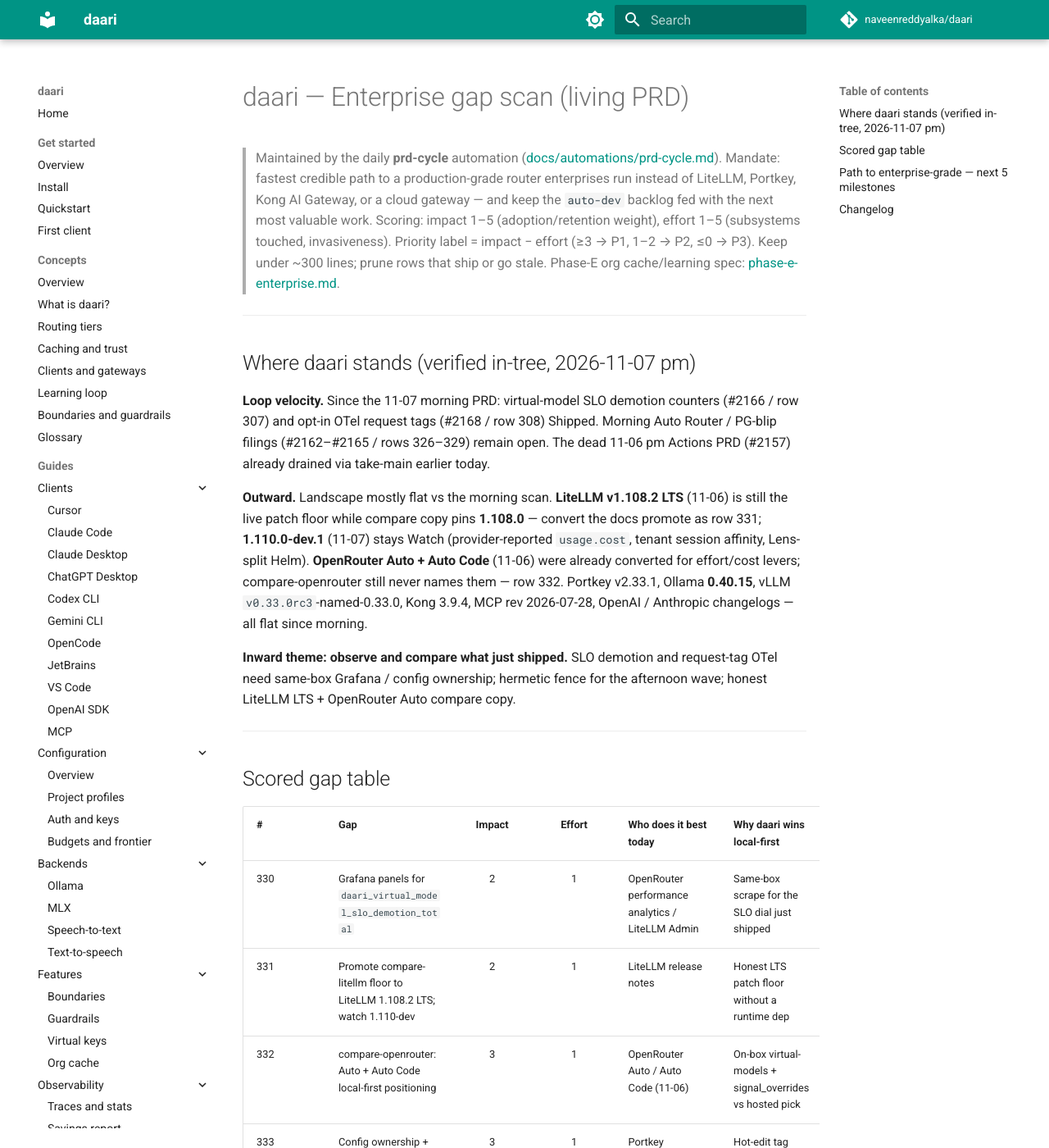
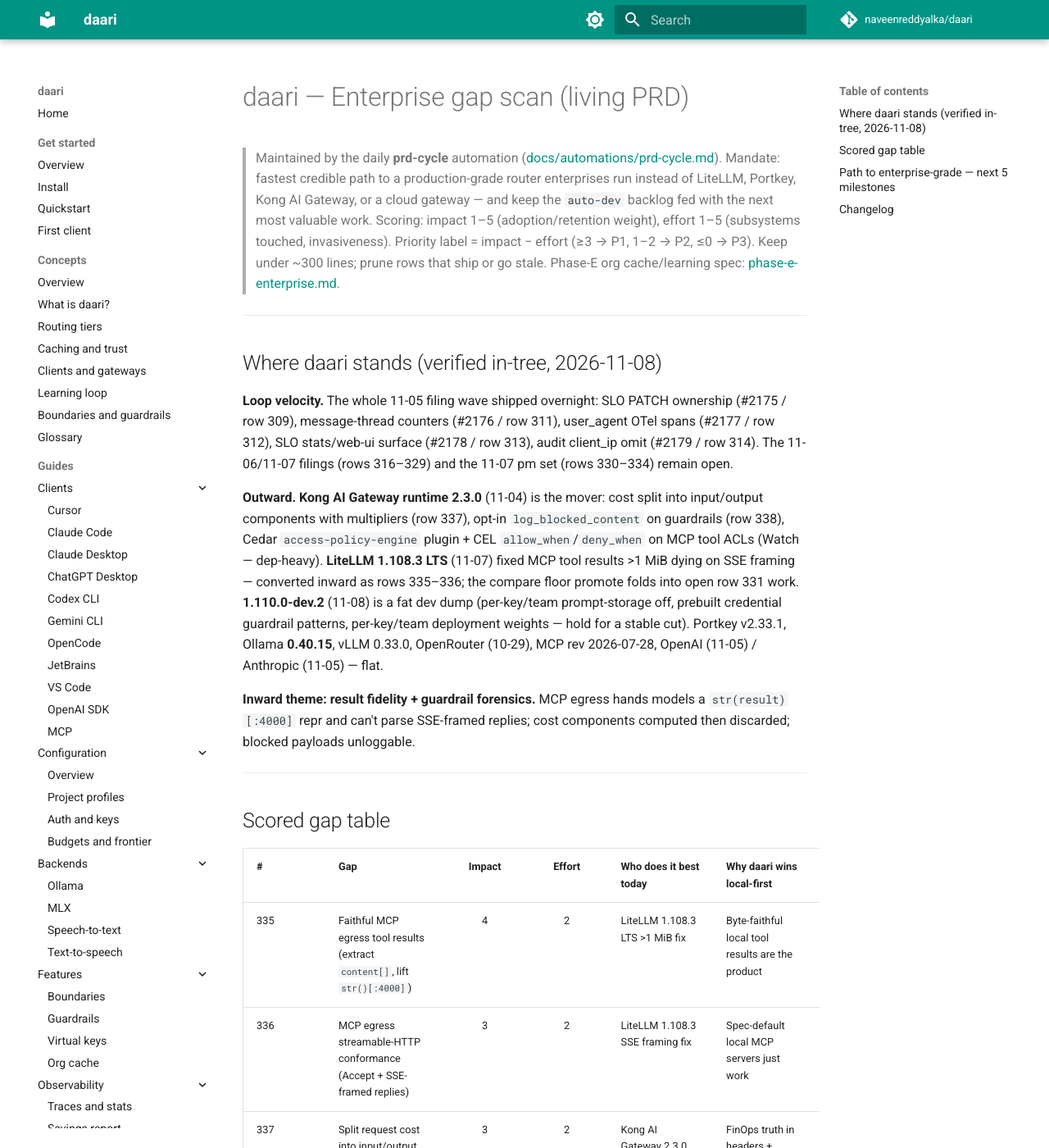
Before and after one commit to naveenreddyalka/daari, an MkDocs documentation site: the page built from docs/prd/ENTERPRISE.md, in a window 1280 px wide and 1400 px high. Shown: the whole window at 82% size. Built offline with MkDocs 1.6.1 and Material for MkDocs 9.7.7, drawn with Linux system fonts in a browser that asks for light colours; comment, search, counter and statistics services are not loaded; some of the changed text lies outside the part shown.

Commit message:
docs(prd): 2026-11-08 tool-result fidelity and Kong AI Gateway 2.3.0 parity
Marked rows 309, 311-314 Shipped (PRs 2175-2179). Outward: Kong AI
Gateway runtime 2.3.0 (cost split, log_blocked_content, Cedar/CEL to
Watch); LiteLLM 1.108.3 LTS MCP large-result SSE fix; 1.110.0-dev.2 to
Watch. Inward: MCP egress repr-truncates tool results at 4000 chars and
cannot parse SSE framing. Filed rows 335-339.

Co-authored-by: Naveen Reddy Alka <naveenreddyalka@users.noreply.github.com>

```diff
--- a/docs/prd/ENTERPRISE.md
+++ b/docs/prd/ENTERPRISE.md
@@ -11,27 +11,29 @@
 
 ---
 
-## Where daari stands (verified in-tree, 2026-11-07 pm)
+## Where daari stands (verified in-tree, 2026-11-08)
 
-**Loop velocity.** Since the 11-07 morning PRD: virtual-model SLO demotion
-counters (#2166 / row 307) and opt-in OTel request tags (#2168 / row 308)
-Shipped. Morning Auto Router / PG-blip filings (#2162–#2165 / rows 326–329)
-remain open. The dead 11-06 pm Actions PRD (#2157) already drained via
-take-main earlier today.
+**Loop velocity.** The whole 11-05 filing wave shipped overnight: SLO PATCH
+ownership (#2175 / row 309), message-thread counters (#2176 / row 311),
+user_agent OTel spans (#2177 / row 312), SLO stats/web-ui surface (#2178 /
+row 313), audit client_ip omit (#2179 / row 314). The 11-06/11-07 filings
+(rows 316–329) and the 11-07 pm set (rows 330–334) remain open.
 
-**Outward.** Landscape mostly flat vs the morning scan. **LiteLLM v1.108.2
-LTS** (11-06) is still the live patch floor while compare copy pins
-**1.108.0** — convert the docs promote as row 331; **1.110.0-dev.1**
-(11-07) stays Watch (provider-reported `usage.cost`, tenant session
-affinity, Lens-split Helm). **OpenRouter Auto + Auto Code** (11-06) were
-already converted for effort/cost levers; compare-openrouter still never
-names them — row 332. Portkey v2.33.1, Ollama **0.40.15**, vLLM
-`v0.33.0rc3`-named-0.33.0, Kong 3.9.4, MCP rev 2026-07-28, OpenAI /
-Anthropic changelogs — all flat since morning.
+**Outward.** **Kong AI Gateway runtime 2.3.0** (11-04) is the mover: cost
+split into input/output components with multipliers (row 337), opt-in
+`log_blocked_content` on guardrails (row 338), Cedar `access-policy-engine`
+plugin + CEL `allow_when`/`deny_when` on MCP tool ACLs (Watch — dep-heavy).
+**LiteLLM 1.108.3 LTS** (11-07) fixed MCP tool results >1 MiB dying on SSE
+framing — converted inward as rows 335–336; the compare floor promote folds
+into open row 331 work. **1.110.0-dev.2** (11-08) is a fat dev dump
+(per-key/team prompt-storage off, prebuilt credential guardrail patterns,
+per-key/team deployment weights — hold for a stable cut). Portkey v2.33.1,
+Ollama **0.40.15**, vLLM 0.33.0, OpenRouter (10-29), MCP rev 2026-07-28,
+OpenAI (11-05) / Anthropic (11-05) — flat.
 
-**Inward theme: observe and compare what just shipped.** SLO demotion and
-request-tag OTel need same-box Grafana / config ownership; hermetic fence
-for the afternoon wave; honest LiteLLM LTS + OpenRouter Auto compare copy.
+**Inward theme: result fidelity + guardrail forensics.** MCP egress hands
+models a `str(result)[:4000]` repr and can't parse SSE-framed replies;
+cost components computed then discarded; blocked payloads unloggable.
 
 ---
 
@@ -39,8 +41,13 @@
 
 | # | Gap | Impact | Effort | Who does it best today | Why daari wins local-first | Action |
 |---|-----|:--:|:--:|------------------------|----------------------------|--------|
+| 335 | Faithful MCP egress tool results (extract `content[]`, lift `str()[:4000]`) | 4 | 2 | LiteLLM 1.108.3 LTS >1 MiB fix | Byte-faithful local tool results are the product | Filed [#2180](https://github.com/naveenreddyalka/daari/issues/2180) |
+| 336 | MCP egress streamable-HTTP conformance (Accept + SSE-framed replies) | 3 | 2 | LiteLLM 1.108.3 SSE framing fix | Spec-default local MCP servers just work | Filed [#2181](https://github.com/naveenreddyalka/daari/issues/2181) |
+| 337 | Split request cost into input/output components everywhere cost shows | 3 | 2 | Kong AI Gateway 2.3.0 analytics | FinOps truth in headers + operator-owned OTel, no SaaS | Filed [#2182](https://github.com/naveenreddyalka/daari/issues/2182) |
+| 338 | Opt-in `guardrails.log_blocked_content` for block forensics | 3 | 2 | Kong 2.3.0 `log_blocked_content` | Blocked payloads stay in the on-box event store | Filed [#2183](https://github.com/naveenreddyalka/daari/issues/2183) |
+| 339 | Integration fence for the 11-07/11-08 overnight wave | 2 | 2 | — (testability) | Hermetic proof: SLO PATCH/UI, threads, UA spans, IP omit | Filed [#2184](https://github.com/naveenreddyalka/daari/issues/2184) |
 | 330 | Grafana panels for `daari_virtual_model_slo_demotion_total` | 2 | 1 | OpenRouter performance analytics / LiteLLM Admin | Same-box scrape for the SLO dial just shipped | Filed [#2169](https://github.com/naveenreddyalka/daari/issues/2169) |
-| 331 | Promote compare-litellm floor to LiteLLM 1.108.2 LTS; watch 1.110-dev | 2 | 1 | LiteLLM release notes | Honest LTS patch floor without a runtime dep | Filed [#2170](https://github.com/naveenreddyalka/daari/issues/2170) |
+| 331 | Promote compare-litellm floor to the live LTS (1.108.3 as of 11-07) | 2 | 1 | LiteLLM release notes | Honest LTS patch floor without a runtime dep | Filed [#2170](https://github.com/naveenreddyalka/daari/issues/2170) |
 | 332 | compare-openrouter: Auto + Auto Code local-first positioning | 3 | 1 | OpenRouter Auto / Auto Code (11-06) | On-box virtual-models + signal_overrides vs hosted pick | Filed [#2171](https://github.com/naveenreddyalka/daari/issues/2171) |
 | 333 | Config ownership + PATCH for `observability.otel_include_request_tags` | 3 | 1 | Portkey Complete Logs / LiteLLM tag dashboards | Hot-edit tag export on operator-owned OTel | Filed [#2172](https://github.com/naveenreddyalka/daari/issues/2172) |
 | 334 | Integration fence for the 11-07 afternoon wave | 2 | 2 | — (testability) | Hermetic proof: SLO demotion Prom + OTel request tags | Filed [#2173](https://github.com/naveenreddyalka/daari/issues/2173) |
@@ -58,13 +65,9 @@
 | 318 | AutoTrust (`autotrust-jev`) local decision-model family | 3 | 2 | Ollama 0.40.15 / Portkey Clef decisions | Decisions stay on-box with budgets, guardrails, audit | Filed [#2146](https://github.com/naveenreddyalka/daari/issues/2146) |
 | 319 | MiMo V2.6 L4 code/agent recipe | 3 | 1 | Ollama 0.40.15 | Agent loops on a 9B local tier, frontier only on escalation | Filed [#2147](https://github.com/naveenreddyalka/daari/issues/2147) |
 | 320 | Integration fence for the 11-05/11-06 overnight wave | 2 | 2 | — (testability) | Hermetic proof: temp omit, rate kinds, show limits, rotation | Filed [#2148](https://github.com/naveenreddyalka/daari/issues/2148) |
-| 311 | Stats/Prom for Anthropic message-threads create/continue/soft-ignore | 3 | 1 | Anthropic Claude Platform / Claude Code | Chart L6 thread pressure vs local fail-closed on-box | Filed [#2133](https://github.com/naveenreddyalka/daari/issues/2133) |
-| 312 | Opt-in `user_agent` on OTel GenAI spans | 3 | 1 | Portkey v2.33.0 Complete Logs | IDE/agent attribution in operator-owned OTel | Filed [#2134](https://github.com/naveenreddyalka/daari/issues/2134) |
-| 313 | Admin + web-ui surface for `virtual_model_latency_slo_ms` | 3 | 1 | OpenRouter performance analytics / LiteLLM Admin | Same-box console for the SLO dial selection already uses | Filed [#2135](https://github.com/naveenreddyalka/daari/issues/2135) |
-| 314 | Opt-in omit requester `client_ip` from enterprise audit | 3 | 2 | LiteLLM 1.108.0 `disable_requester_ip_address_logging` | Privacy dial on operator-owned audit disk | Shipped ([#2136](https://github.com/naveenreddyalka/daari/issues/2136)) |
+| 309, 311–314 | SLO PATCH + console; message-thread Prom; UA spans; audit IP omit | 3 | 1–2 | LiteLLM / Portkey / Anthropic / OpenRouter | Governance + privacy dials on the same-box console | Shipped (#2175–#2179) |
 | 315 | Integration fence for the 11-04 / 11-05 morning wave | 2 | 2 | — (testability) | Hermetic proof: threads, tags, SLO, OTel cost, TPD UI | Filed [#2137](https://github.com/naveenreddyalka/daari/issues/2137) |
 | 307, 308 | SLO demotion Prom/stats; opt-in request tags on OTel GenAI spans | 3 | 1 | OpenRouter / Portkey Complete Logs | Operator-owned traces next to local-tier cost attrs | Shipped (#2166, #2168) |
-| 309 | Config ownership + PATCH for `routing.virtual_model_latency_slo_ms` | 3 | 1 | LiteLLM / OpenRouter control planes | Hot-edit SLO ms without restart | Filed [#2125](https://github.com/naveenreddyalka/daari/issues/2125) |
 | 310 | Integration fence for the 11-03 overnight / 11-04 morning wave | 2 | 2 | — (testability) | Hermetic proof: prior overnight dials | Filed [#2126](https://github.com/naveenreddyalka/daari/issues/2126) |
 | 299, 301–304, 306 | Refusal parts; service-tier Prom + console; Codex PAT L6; priority Prom; 1.108.0 LTS floor | 2–3 | 1–2 | Ollama / OpenAI / Portkey / LiteLLM | Governance + honesty on the same-box scrape and console | Shipped (#2150–#2151, #2158–#2161) |
 | 305 | Integration fence for the 11-03 afternoon governance/speech wave | 2 | 2 | — (testability) | Hermetic proof: allowlist 403/degrade + lfm3-audio | Filed [#2114](https://github.com/naveenreddyalka/daari/issues/2114) |
@@ -92,9 +95,14 @@
 
 Watch rows (do not file yet): coding-router recipe — an Auto Code twin
 combining virtual_models + `category=code` signal rules + SLO + the effort
-lever (file after rows 326/328 land); LiteLLM `1.110.0-dev` feature
-backlog beyond the compare watch (provider-reported `usage.cost` billing,
-tenant-scoped session affinity, Lens-split Helm — hold for a stable cut);
+lever (file after rows 326/328 land); Kong 2.3.0 Cedar
+`access-policy-engine` + CEL `allow_when`/`deny_when` tool ACL conditions +
+Token Vault credential placement (expression engine = new dep, human
+sign-off); LiteLLM `1.110.0-dev` feature backlog beyond the compare watch
+(provider-reported `usage.cost` billing, tenant-scoped session affinity,
+Lens-split Helm, per-key/team prompt-storage off, prebuilt credential
+guardrail patterns, per-key/team deployment weights — hold for a stable
+cut);
 Portkey v2.33 Anthropic `auto_caching` (revisit only if top-level
 `cache_control` diverges); Portkey MCP access policies (Prisma AIRS-only);
 Portkey OTel workspace name; Bedrock metadata map; LiteLLM OpenAI Live
@@ -116,37 +124,49 @@
 store on L3–L5 — only after explicit agent-loop ask); OpenAI CA/SG/KR/UAE/UK
 residency labels beyond au/in/jp (expand only when operators ask).
 
-Verified fine this run — don't re-audit: rows 307/308 counters and OTel
-flag are on main (`daari_virtual_model_slo_demotion_total`,
-`observability.otel_include_request_tags`); Grafana still has **no** SLO
-demotion panel (dashboard search clean); compare-litellm still asserts
-**1.108.0** floor; compare-openrouter never mentions Auto / Auto Code;
-`otel_include_request_tags` absent from config ownership; Portkey v2.33.1
-floor holds; Ollama top stable **0.40.15**; MCP spec rev 2026-07-28
-unchanged; LiteLLM 1.110.0-dev.1 is pre-release only.
+Verified fine this run — don't re-audit: no input/output cost split
+anywhere in-tree (grep clean) before row 337; guardrail hits log
+stage/rule/action/detail only — no payload capture — before row 338; MCP
+egress sends no `Accept` header and parses `response.json()` only
+(`_post_json` ~L241), result text is `str(result)[:4000]`
+(`_call_tool_under_span` ~L536) on both the `@mcp` tier and
+Responses/Messages `call_tool` paths; daari MCP **ingress** already emits
+SSE framing when accepted (`_rpc_response`); `check_tool_result` per-item
+guardrail helper exists but is unused by egress; LiteLLM 1.108.3 is
+fixes-only (Bedrock api_base, MCP >1 MiB, double post_call guardrails —
+daari applies output policy once); OpenRouter changelog latest 10-29;
+daari guardrails block path returns 200 + denial content (parity, never
+file).
 
 ---
 
 ## Path to enterprise-grade — next 5 milestones
 
-1. **Contain the leaked key** — per-key/team IP allowlist (316) + console
-   (323); revoke-subject offboarding (317); audit IP omit (314).
-2. **Route like the new Auto Router** — effort lever (326); cost-aware
-   selection (328); then the coding-router recipe (watch); SLO PATCH
-   (309) + console (313); Grafana for SLO demotions (330).
-3. **Survive the control-plane blip** — last-known-good auth grace (327);
+1. **Hand back what the tool said** — faithful MCP egress results (335);
+   streamable-HTTP conformance (336); then the CEL tool-ACL watch.
+2. **Contain the leaked key** — per-key/team IP allowlist (316) + console
+   (323); revoke-subject offboarding (317); blocked-content forensics (338).
+3. **Route like the new Auto Router** — effort lever (326); cost-aware
+   selection (328); then the coding-router recipe (watch); Grafana for
+   SLO demotions (330).
+4. **Survive the control-plane blip** — last-known-good auth grace (327);
    offline Prom (279) + doctor (285); hot-reload (6).
-4. **Observe + compare what shipped** — service-tier Grafana (321); SLO
-   demotion Grafana (330); OTel tags PATCH (333); thread counters (311);
-   UA spans (312); failover panels (274); LiteLLM 1.108.2 + OpenRouter
-   Auto compare (331–332); afternoon fence (334); then rows 62–67.
-5. **Residency + local runtime at the current bar** — AU/IN/JP pins (324);
-   baggage→tags (322); AutoTrust (318); MiMo (319); fences (300, 305, 310,
-   315, 320, 325, 329).
+5. **FinOps truth + honest compare** — cost input/output split (337);
+   service-tier Grafana (321); OTel tags PATCH (333); failover panels
+   (274); LiteLLM LTS + OpenRouter Auto compare (331–332); residency pins
+   (324); baggage→tags (322); AutoTrust (318); MiMo (319); fences (300,
+   305, 310, 315, 320, 325, 329, 334, 339); then rows 62–67.
 
 ---
 
 ## Changelog
+
+- **2026-11-08 (tool-result fidelity; Kong 2.3.0 parity)** — Marked rows
+  309, 311–314 Shipped (#2175–#2179, the whole 11-05 wave overnight).
+  Outward: Kong AI Gateway runtime 2.3.0 (cost split, log_blocked_content,
+  Cedar/CEL → Watch); LiteLLM 1.108.3 LTS MCP >1 MiB SSE fix;
+  1.110.0-dev.2 → Watch. Inward: MCP egress repr-truncates results at
+  4000 chars and cannot parse SSE framing. Filed rows 335–339.
 
 - **2026-11-07 pm (observe + compare the afternoon wave)** — Marked rows
   307–308 Shipped (SLO demotion Prom/stats; OTel request tags). Outward:
```
